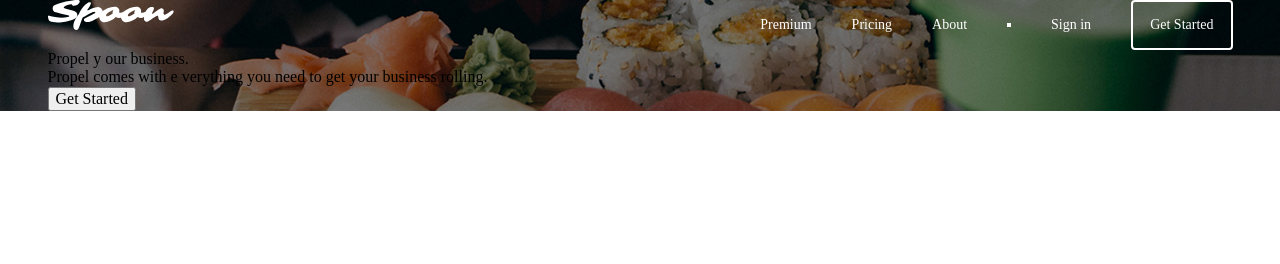
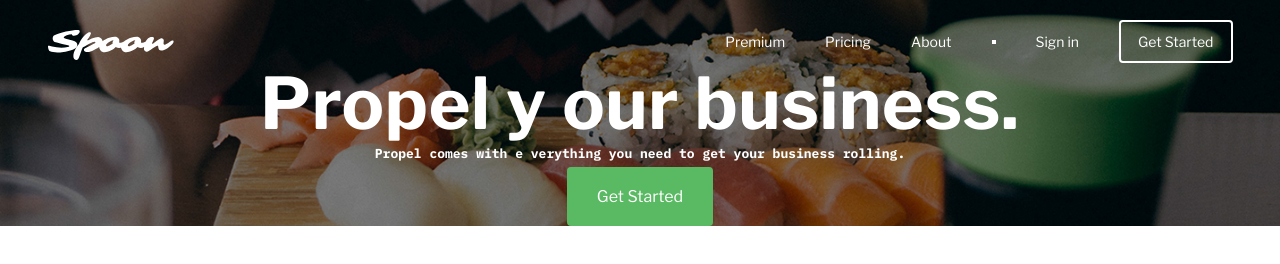
Before and after one commit to Arseniy207/Spoon, a plain HTML site: page index.html in a window 1280 px wide. Drawn offline with nearby package versions, Linux system fonts and the light colour scheme.

Commit message:
Add files via upload

```diff
--- a/css/sections/grettings.css
+++ b/css/sections/grettings.css
@@ -1,5 +1,6 @@
 .grettings {
     background: url(../../img/grettings/fon.png) no-repeat center/cover;
+    padding-top: 30px;
 }
 .container {
 
@@ -23,8 +24,8 @@ display: flex;
 column-gap: 40px;
 align-items: center;
 }
-.nav__item {
-    font-family: var(--FontLF)
+.nav__item a{
+    font-family: var(--FontLF);
     font-weight: 400;
     font-size: 14px;
     line-height: 171%;
@@ -38,22 +39,51 @@ background-color: #fff;
 }
 .grettings__desc {
 
+display: flex;
+flex-direction: column;
+align-items: center;
 }
 .grettings__title {
-
+    font-family: var(--FontLF);
+    font-weight: 700;
+    font-size: 71px;
+    line-height: 110%;
+    letter-spacing: 0.01em;
+    text-align: center;
+    color: #fff;
 }
 .grettings__text {
-
+    font-family: var(--FontIBM);
+    font-weight: 700;
+    font-size: 13px;
+    line-height: 185%;
+    text-align: center;
+    color: #fff;
 }
 .btn {
-
+    padding: 15px 30px;
+    background-color: var(--colorGreen);
+    border: 0;
+    font-family: var(--FontLF);
+    font-weight: 400;
+    font-size: 16px;
+    line-height: 187%;
+    text-align: center;
+    color: #fff;
+    text-align: center;
+    border-radius: 4px;
 }
 .grettings__btn {
 
 }
 
-.nav__item:last-child{
+.nav__item:last-child a{
     border: 2px white solid;
     padding: 11px 17px;
     border-radius: 4px;
 }
+
+.nav__item:hover a{
+    color: var(--colorGreen);
+    border-color:var(--colorGreen)
+}
--- a/index.html
+++ b/index.html
@@ -23,12 +23,12 @@
                     <!--навигация -->
                     <nav class="nav">
                         <ul class="nav__list">
-                            <li class="nav__item">Premium</li>
-                            <li class="nav__item">Pricing</li>
-                            <li class="nav__item">About</li>
+                            <li class="nav__item"><a href="#">Premium</a></li>
+                            <li class="nav__item"><a href="">Pricing</a></li>
+                            <li class="nav__item"><a href="">About</a></li>
                             <li class="nav__item square"></li>
-                            <li class="nav__item">Sign in</li>
-                            <li class="nav__item">Get Started</li>
+                            <li class="nav__item"><a href="">Sign in</a></li>
+                            <li class="nav__item"><a href="">Get Started</a></li>
                         </ul>
                     </nav>
 
```
Also changed, not shown: img/grettings/IMAGE (2).png (added).
